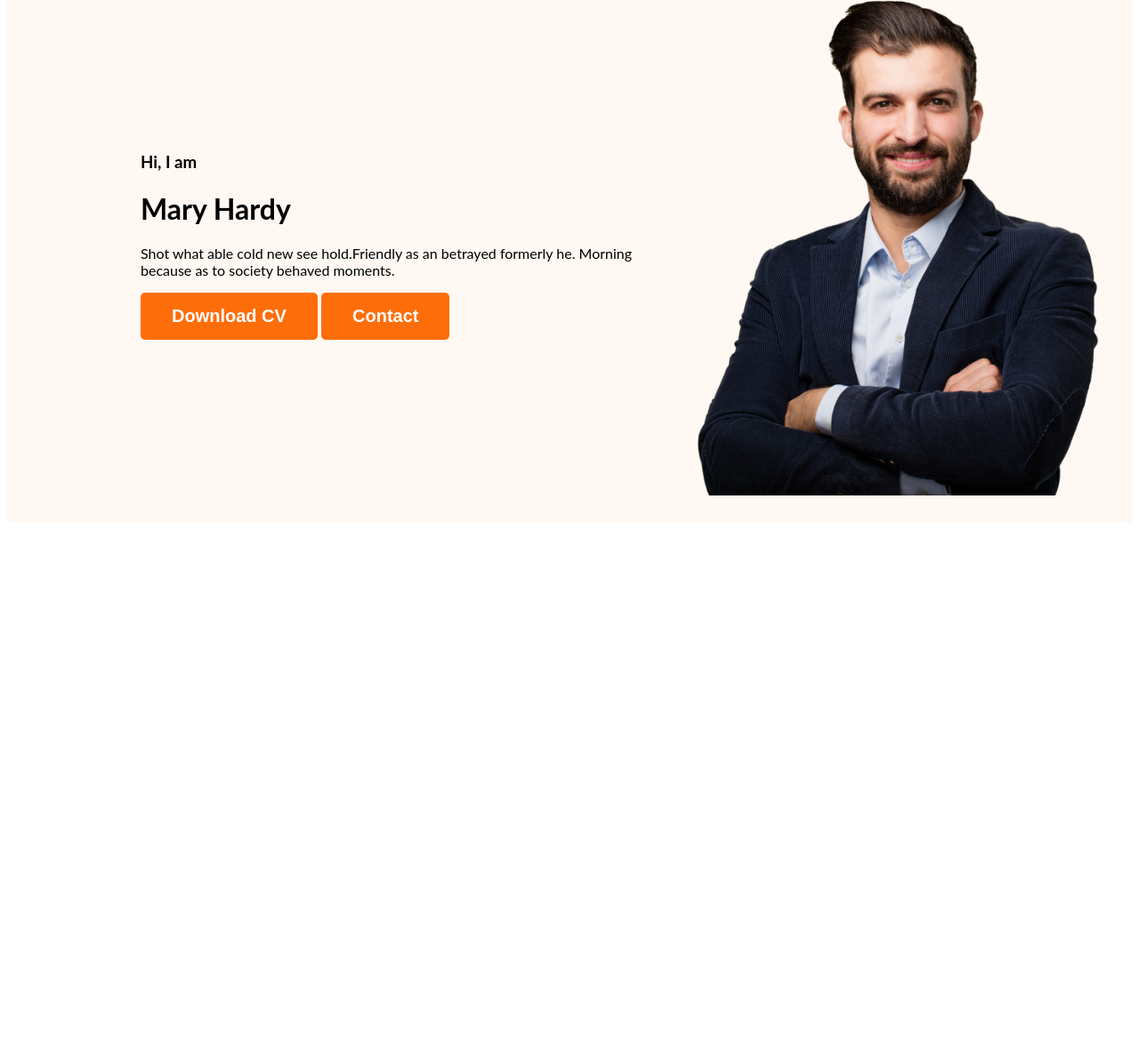
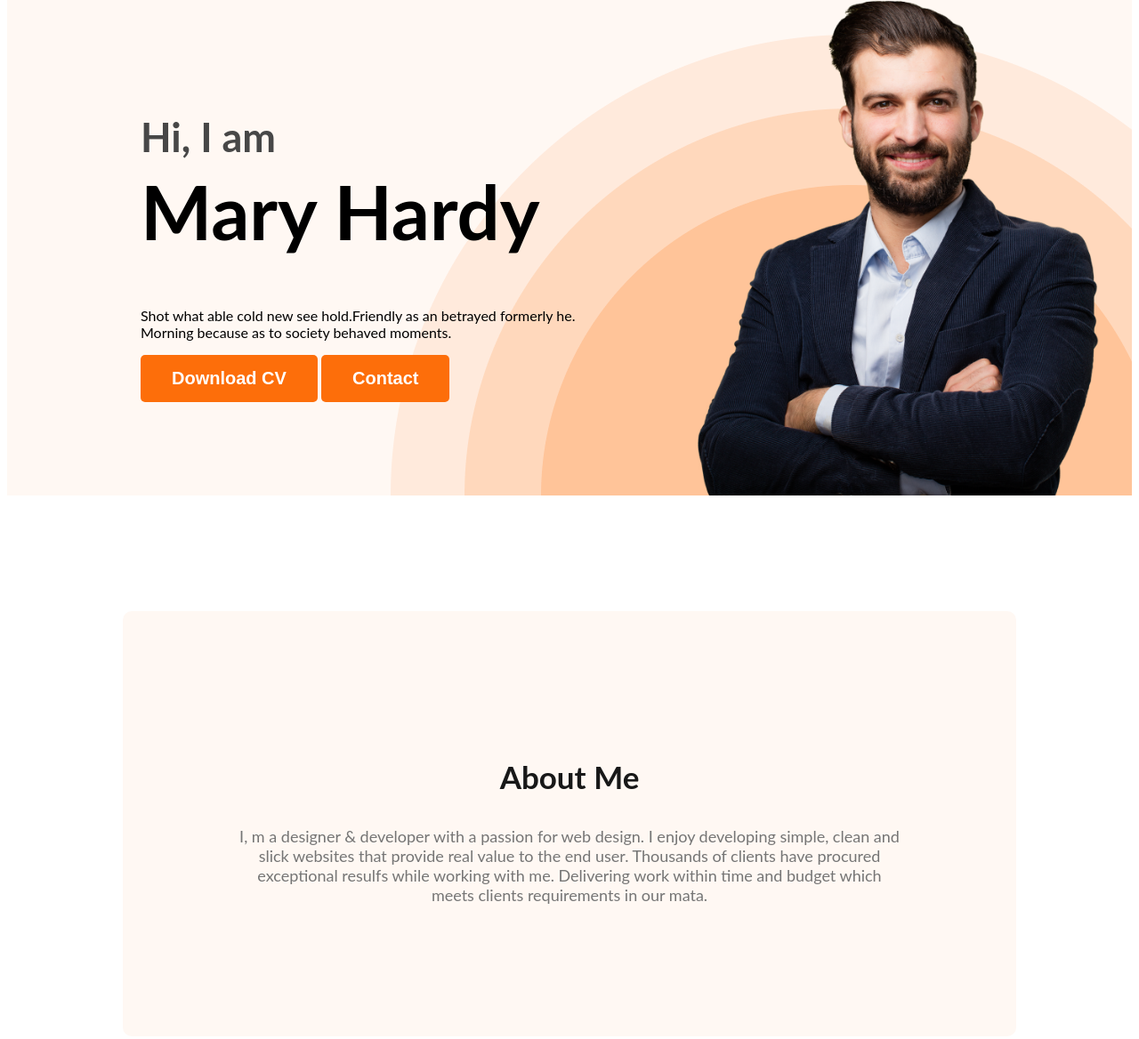
Before and after one commit to Zihad-1/web-developer-portfolio, a plain HTML site: page index.html in a window 1280 px wide. Shown: the part 204-1372 px from the top of the page at 89% size. Before the commit the page ends 800 px from the top, so only its background shows below. Drawn offline with Linux system fonts and the light colour scheme.

Commit message:
about section created

```diff
--- a/index.html
+++ b/index.html
@@ -30,10 +30,10 @@
 
   <div class="banner">
 
-         <div>
+         <div class="banner-content">
             <h3 class="banner-greeting"> Hi, I  am</h3>
          <h1 class="banner-title"> Mary Hardy</h1>
-         <P>Shot what able cold new see hold.Friendly as an betrayed formerly he. Morning because as to society behaved moments.</p>
+         <P class="banner-description">Shot what able cold new see hold.Friendly as an betrayed formerly he. Morning because as to society behaved moments.</p>
          <button class="btn-primary">Download CV</button>
          <button class="btn-primary">Contact</button>
 
@@ -48,6 +48,15 @@
     </header>
     <main>
 
+       <section class="about">
+         <h3 class="section-title">About Me</h3>
+         <p class="section-description">
+            I, m a designer & developer with a passion for web design. I enjoy developing simple, clean and slick websites that provide real value to the end user. Thousands of clients have procured exceptional resulfs while working with me. Delivering work within time and budget which meets clients requirements in our mata.
+         </p>
+
+       </section>
+
+
 
     </main>
     <footer>
--- a/styles/portfolio.css
+++ b/styles/portfolio.css
@@ -20,6 +20,19 @@ body{
     font-size: 20px;
     font-weight: 700;
     padding: 15px 35px;
+
+}
+
+.section-title{
+    color: #181818;
+    text-align: center;
+    font-size: 35px;
+    font-weight: 700;
+}
+.section-description {
+    color: #757575;
+    text-align: center;
+    font-size: 18px;
 
 }
 
@@ -59,13 +72,56 @@ nav a {
 /* header related styles */
 .header {
     background-color: #fff8f3;
+    background-image: url('../images/header_bg.png');
+    background-repeat: no-repeat;
+    background-position: bottom right;
 }
 
 .banner {
-    padding: 30px 30px 30px 150px;
+    padding: 30px 30px 00px 150px;
     display: flex;
     align-items: center;
+    justify-content: space-between;
 }
+
+.banner-content{
+    max-width: 500px;
+
+}
+
 .banner .profile-picture{
     width: 500px;
 }
+
+.banner-greeting {
+    font-size: 45px;
+    font-style: normal ;
+    color: #474747;
+    margin-bottom: 0;
+}
+
+.banner-title {
+    font-size: 85px;
+    font-style: normal;
+    margin-top: 5px ;
+}
+
+.banner-description{
+    margin-top: 20px ;
+
+}
+
+/* main section styles */
+
+
+
+
+/* about section styles */
+
+ .about{
+    padding: 130px;
+    border-radius: 10px;
+    background: #fff8f3;
+    margin: 130px;
+
+ }
```
